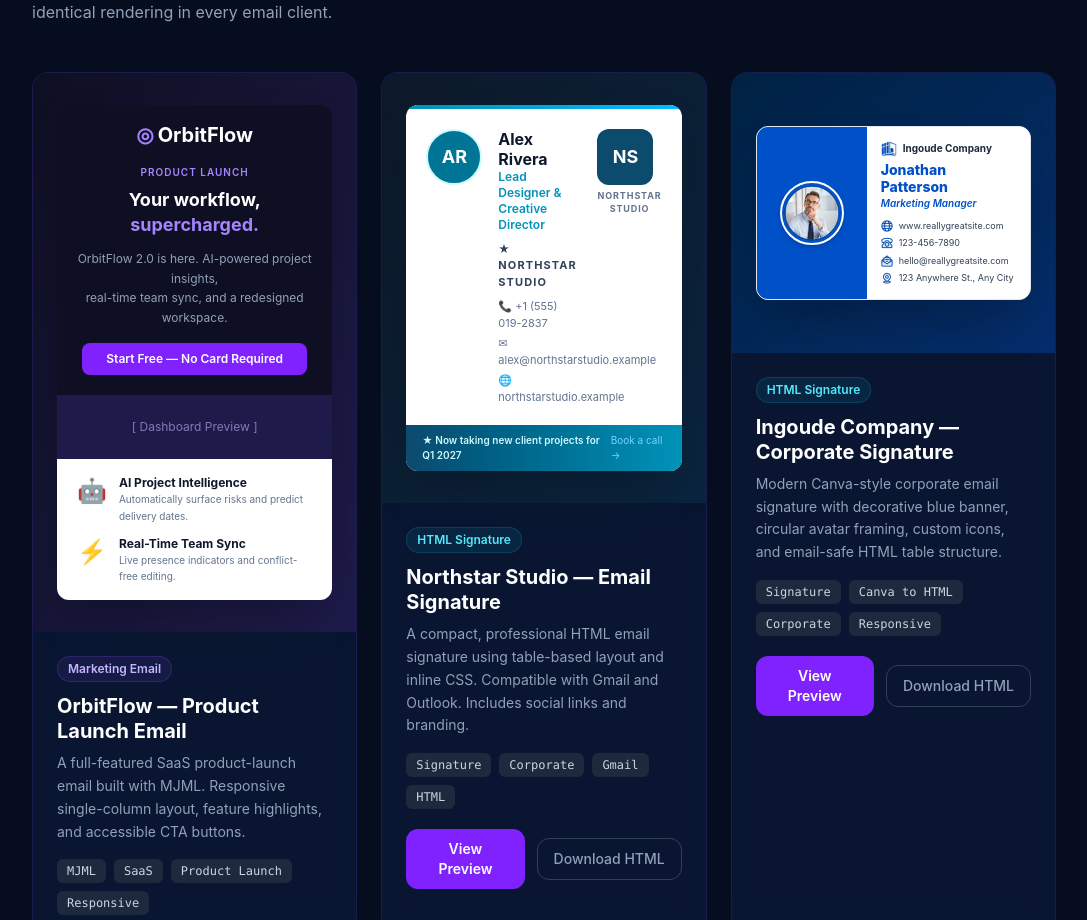
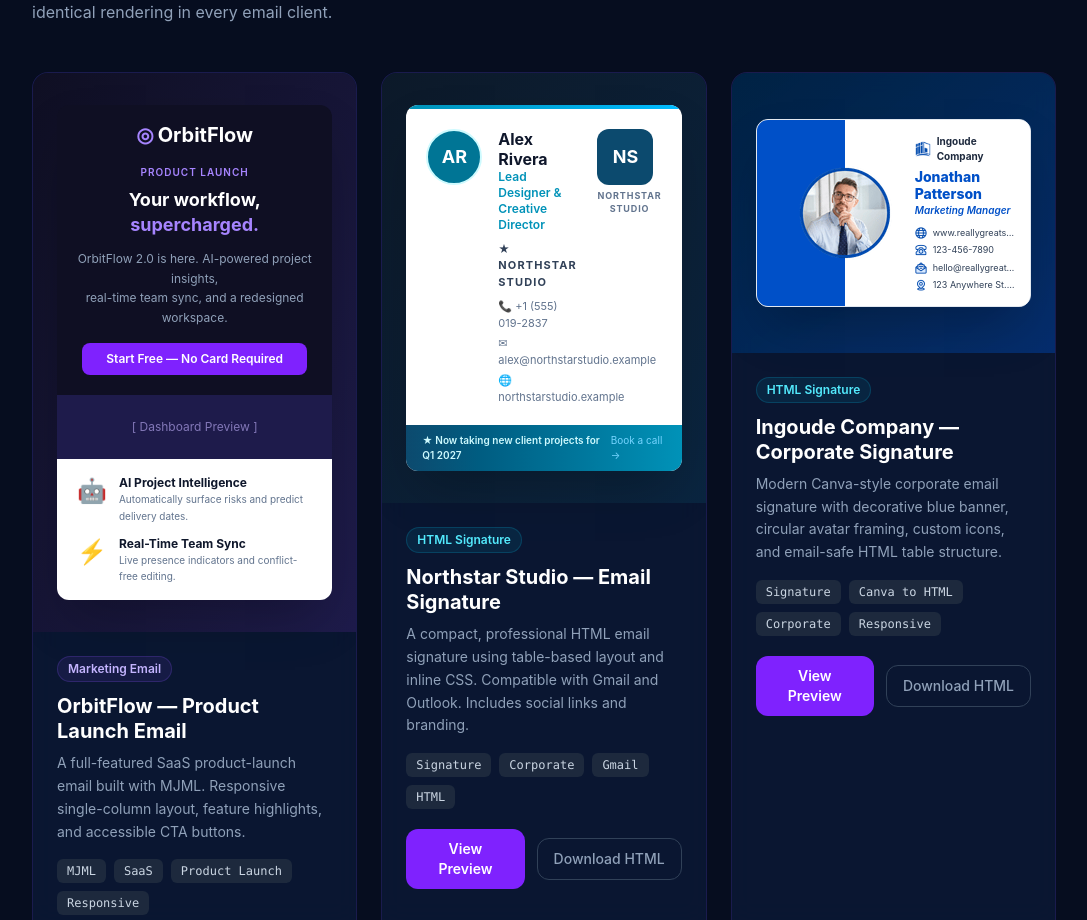
Before and after one commit to Dlanka/dlanka.emails, a React (Vite) app: page / in a window 1280 px wide. Shown: the part 900-1820 px from the top of the page, without its empty margins (96-1183 px from the left). Built offline with nearby package versions, Linux system fonts and the light colour scheme.

Commit message:
Polish Ingoude signature: larger avatar on blue/white seam, remove duplicate border

```diff
--- a/src/components/ProjectCard.tsx
+++ b/src/components/ProjectCard.tsx
@@ -102,15 +102,20 @@
     <div className="w-full max-w-[380px] mx-auto">
       <div className="bg-white rounded-xl overflow-hidden shadow-2xl flex border border-slate-200">
         {/* Left blue panel */}
-        <div className="w-[110px] bg-[#0050c8] p-3 flex flex-col items-center justify-center relative">
+        <div className="w-8 bg-[#0050c8] relative flex-shrink-0" />
+        {/* Avatar Seam Column */}
+        <div
+          className="w-28 flex items-center justify-center flex-shrink-0 py-3"
+          style={{ background: 'linear-gradient(to right, #0050c8 50%, #ffffff 50%)' }}
+        >
           <img
             src="/Ingoude-assets/profile-img.png"
             alt="Jonathan Patterson"
-            className="w-16 h-16 rounded-full border-2 border-white object-cover shadow-md"
+            className="w-24 h-24 object-contain"
           />
         </div>
         {/* Right info panel */}
-        <div className="flex-1 p-3.5 bg-white text-left">
+        <div className="flex-1 p-3.5 bg-white text-left min-w-0">
           <div className="flex items-center gap-1.5 mb-1">
             <img src="/Ingoude-assets/cmp-logo.png" alt="Logo" className="w-4 h-4 object-contain" />
             <span className="text-[10px] font-bold text-slate-800">Ingoude Company</span>
@@ -120,7 +125,7 @@
           <div className="space-y-1 text-[9px] text-slate-700">
             <div className="flex items-center gap-1.5">
               <img src="/Ingoude-assets/icon-world.png" alt="Web" className="w-3 h-3 object-contain" />
-              <span>www.reallygreatsite.com</span>
+              <span className="truncate">www.reallygreatsite.com</span>
             </div>
             <div className="flex items-center gap-1.5">
               <img src="/Ingoude-assets/icon-phone.png" alt="Phone" className="w-3 h-3 object-contain" />
@@ -128,11 +133,11 @@
             </div>
             <div className="flex items-center gap-1.5">
               <img src="/Ingoude-assets/icon-mail.png" alt="Mail" className="w-3 h-3 object-contain" />
-              <span>hello@reallygreatsite.com</span>
+              <span className="truncate">hello@reallygreatsite.com</span>
             </div>
             <div className="flex items-center gap-1.5">
               <img src="/Ingoude-assets/icon-location.png" alt="Location" className="w-3 h-3 object-contain" />
-              <span>123 Anywhere St., Any City</span>
+              <span className="truncate">123 Anywhere St., Any City</span>
             </div>
           </div>
         </div>
--- a/src/signatures/ingoude-signature.html
+++ b/src/signatures/ingoude-signature.html
@@ -4,11 +4,11 @@
   ║  Ingoude Company — Professional HTML Email Signature     ║
   ║  Sample 3 of Darshaka Lanka Email Development Portfolio  ║
   ║                                                          ║
-  ║  Features:                                               ║
-  ║  - Email-safe table layout (Outlook/Gmail compatible)    ║
-  ║  - Hosted HTTPS image assets                             ║
-  ║  - Clickable phone (tel:), email (mailto:), and website  ║
-  ║  - Responsive max-width container                        ║
+  ║  Design Specs:                                           ║
+  ║  - Split blue wave / white background seam               ║
+  ║  - Large prominent avatar centered on background seam    ║
+  ║  - Native border preserved (no double-border clipping)   ║
+  ║  - Email-safe table layout (Gmail / Outlook compatible)  ║
   ╚══════════════════════════════════════════════════════════╝
 -->
 <html lang="en">
@@ -35,29 +35,32 @@
   style="max-width:540px; min-width:320px; font-family:Arial, Helvetica, sans-serif; border-collapse:collapse; background-color:#ffffff; mso-table-lspace:0pt; mso-table-rspace:0pt; border:1px solid #e2e8f0; border-radius:8px; overflow:hidden;">
 
   <tr>
-    <!-- ─── LEFT COLUMN: Blue decorative banner with avatar ──────── -->
+    <!-- ─── 1. Far Left Blue Banner with Wave Texture ─────────────── -->
     <td
-      width="150"
+      width="45"
       valign="middle"
-      style="width:150px; background-color:#0050c8; background-image:url('https://dlanka-emails.pages.dev/Ingoude-assets/left-bg-pattern.png'); background-repeat:no-repeat; background-position:center left; background-size:cover; text-align:center; padding:24px 12px;">
-
-      <!-- Profile Photo inside crisp white circular ring -->
-      <table role="presentation" cellpadding="0" cellspacing="0" border="0" align="center" style="margin:0 auto; border-collapse:collapse;">
-        <tr>
-          <td style="padding:0; text-align:center;">
-            <img
-              src="https://dlanka-emails.pages.dev/Ingoude-assets/profile-img.png"
-              alt="Jonathan Patterson, Marketing Manager at Ingoude Company"
-              width="96"
-              height="96"
-              style="width:96px; height:96px; border-radius:50%; border:4px solid #ffffff; display:block; margin:0 auto; object-fit:cover; outline:none; text-decoration:none;" />
-          </td>
-        </tr>
-      </table>
+      style="width:45px; background-color:#0050c8; background-image:url('https://dlanka-emails.pages.dev/Ingoude-assets/left-bg-pattern.png'); background-repeat:no-repeat; background-position:center left; background-size:cover; padding:0; line-height:0; font-size:0;">
+      &nbsp;
     </td>
 
-    <!-- ─── RIGHT COLUMN: Info & Contact details ─────────────────── -->
-    <td valign="top" style="padding:22px 24px 22px 20px; background-color:#ffffff;">
+    <!-- ─── 2. Avatar Seam Column (Half Blue, Half White) ─────────── -->
+    <td
+      width="140"
+      valign="middle"
+      align="center"
+      style="width:140px; background-color:#0050c8; background:linear-gradient(to right, #0050c8 50%, #ffffff 50%); padding:18px 0; text-align:center; vertical-align:middle;">
+
+      <!-- Large Profile Image (preserves original graphic border, no duplicate CSS border) -->
+      <img
+        src="https://dlanka-emails.pages.dev/Ingoude-assets/profile-img.png"
+        alt="Jonathan Patterson, Marketing Manager at Ingoude Company"
+        width="130"
+        height="130"
+        style="width:130px; height:130px; display:block; margin:0 auto; border:0; outline:none; text-decoration:none; -ms-interpolation-mode:bicubic;" />
+    </td>
+
+    <!-- ─── 3. Right Content Column ───────────────────────────────── -->
+    <td valign="top" style="padding:22px 24px 22px 14px; background-color:#ffffff;">
 
       <!-- Company Wordmark -->
       <table role="presentation" cellpadding="0" cellspacing="0" border="0" style="border-collapse:collapse; mso-table-lspace:0pt; mso-table-rspace:0pt;">
```
Also changed, not shown: public/dist/signatures/ingoude-signature.html, public/dist/signatures/ingoude-signature.txt, src/pages/IngoudePreview.tsx (line endings or trailing spaces), 9 other files (tests, documents, lock files or other folders).
